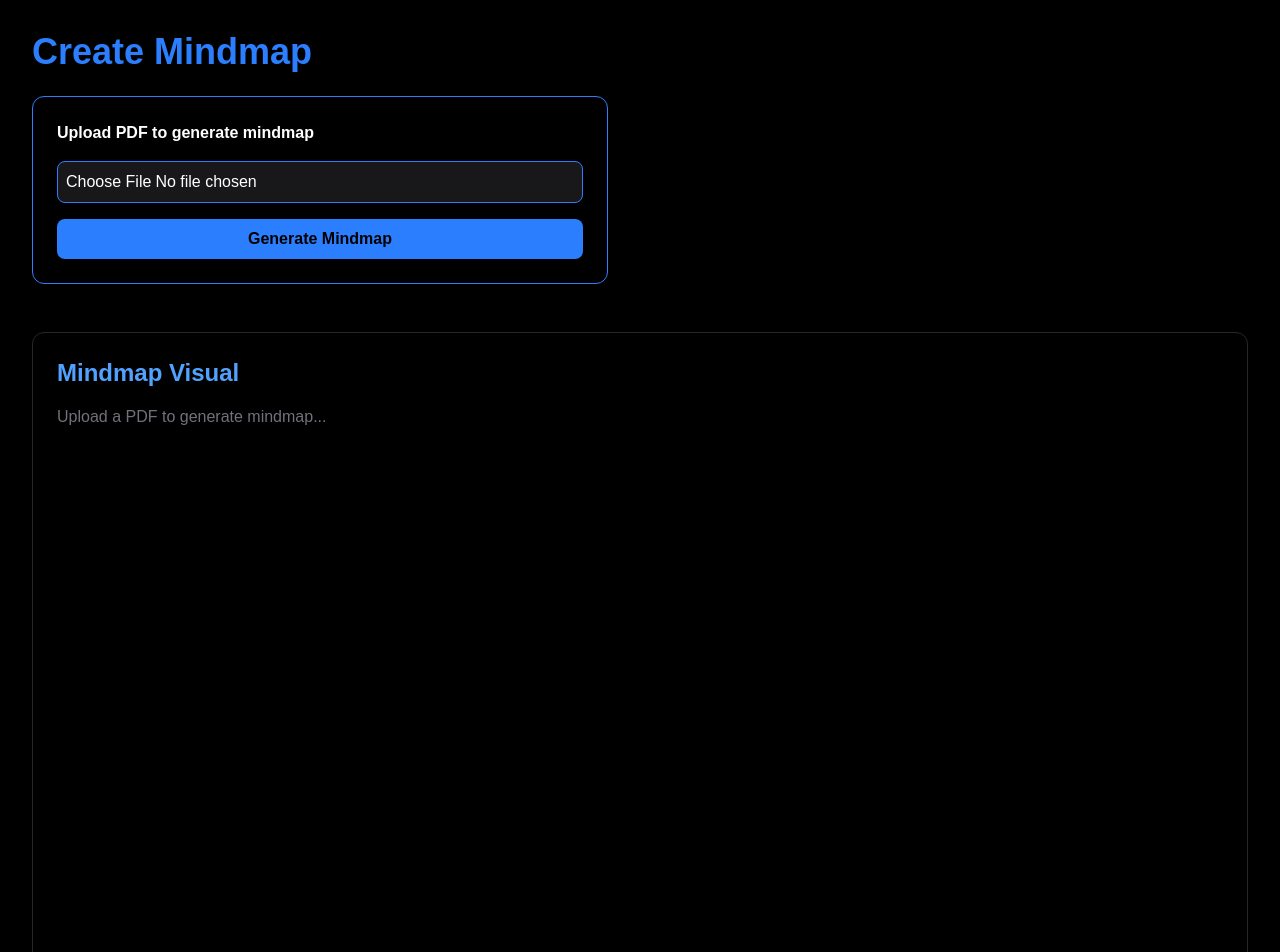
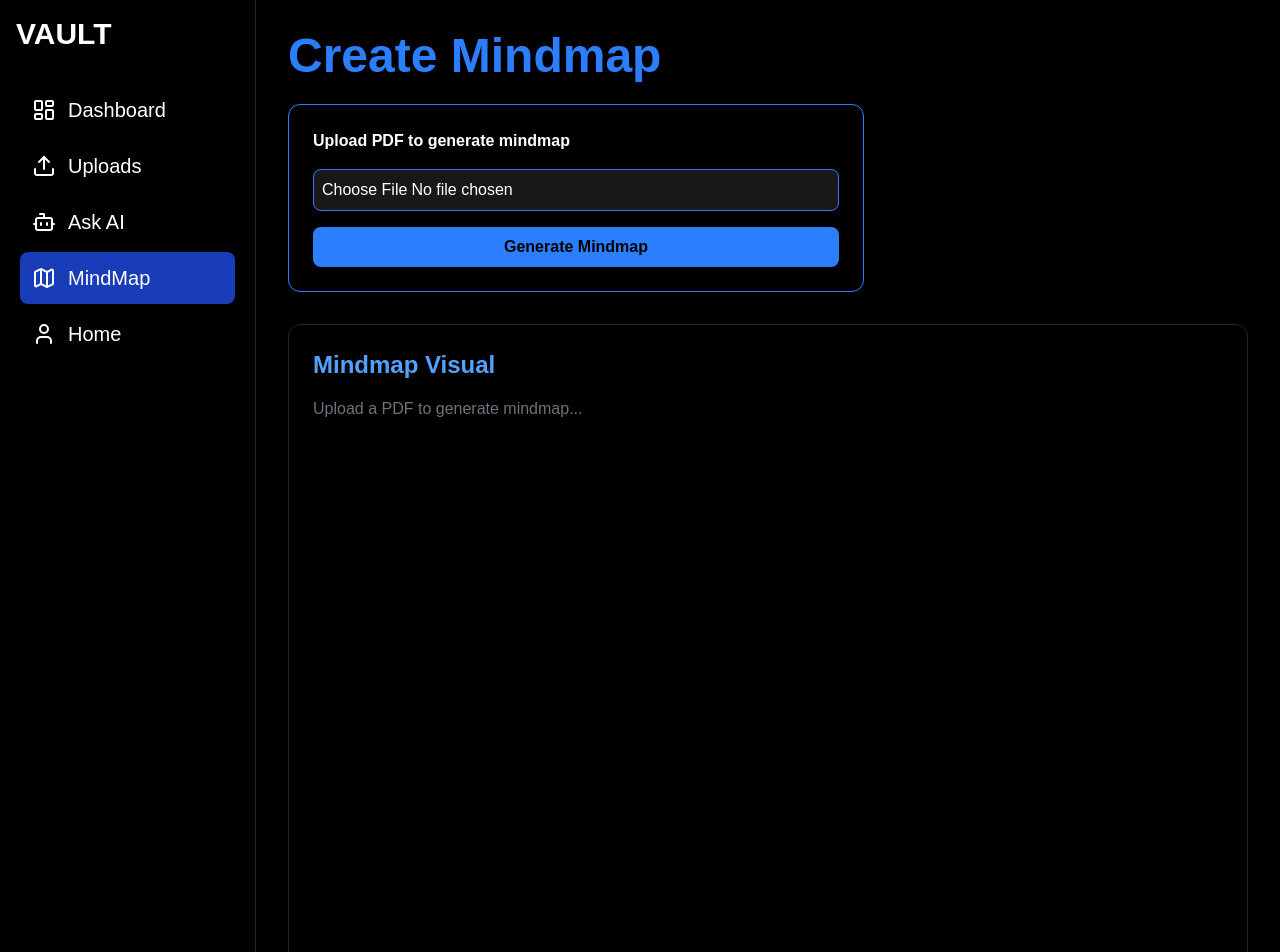
Before and after one commit to harshitrwt/Knowledge_vault, a Next.js app: page /mindmap in a window 1280 px wide. Shown: the top 952 px of the page. Built offline with nearby package versions, Linux system fonts and the light colour scheme.

Commit message:
mindmap UI fix

```diff
--- a/src/app/mindmap/page.tsx
+++ b/src/app/mindmap/page.tsx
@@ -1,5 +1,6 @@
 "use client";
 
+import Sidebar from "@/components/Sidebar";
 import { useState } from "react";
 
 export default function MindmapPage() {
@@ -25,10 +26,24 @@ export default function MindmapPage() {
   };
 
   return (
-    <div className="min-h-screen bg-black text-white p-8">
-      <h1 className="text-4xl font-bold text-blue-500 mb-6">Create Mindmap</h1>
+    <div className="flex min-h-screen bg-black text-white">
 
-      <div className="border border-blue-500 rounded-xl p-6 max-w-xl">
+        <Sidebar />
+
+
+      {/* Mobile sidebar toggle (optional) */}
+      <div className="md:hidden fixed top-0 left-0 z-50 w-64 h-full bg-black border-r border-blue-500">
+        <Sidebar />
+      </div>
+
+      {/* Main content */}
+      <main className="flex-1 p-6 md:p-8 overflow-auto">
+        <h1 className="text-4xl md:text-5xl font-bold text-blue-500 mb-6">
+          Create Mindmap
+        </h1>
+
+        {/* Upload Section */}
+        <div className="border border-blue-500 rounded-xl p-6 max-w-xl mb-8">
           <label className="block mb-4 font-semibold">
             Upload PDF to generate mindmap
           </label>
@@ -37,30 +52,37 @@ export default function MindmapPage() {
             type="file"
             accept="application/pdf"
             onChange={(e) => setFile(e.target.files?.[0] || null)}
-          className="w-full p-2 bg-zinc-900 border border-blue-500 rounded-lg"
+            className="w-full p-2 bg-zinc-900 border border-blue-500 rounded-lg mb-4"
           />
 
           <button
             onClick={handleUpload}
             disabled={!file || loading}
-          className="mt-4 w-full bg-blue-500 hover:bg-blue-600 text-black font-bold py-2 rounded-lg transition"
+            className="w-full bg-blue-500 hover:bg-blue-600 text-black font-bold py-2 rounded-lg transition"
           >
             {loading ? "Generating..." : "Generate Mindmap"}
           </button>
         </div>
 
-      {/* MINDMAP VIEW */}
-      <div className="mt-12 border border-zinc-800 rounded-xl p-6">
+        {/* Mindmap View */}
+        <div className="border border-zinc-800 rounded-xl p-6 overflow-auto">
           <h2 className="text-2xl font-semibold text-blue-400 mb-4">
             Mindmap Visual
           </h2>
 
           {mindmapData.length === 0 && (
-          <p className="text-zinc-500">Upload a PDF to generate mindmap...</p>
+            <p className="text-zinc-500">
+              Upload a PDF to generate mindmap...
+            </p>
           )}
 
           <div className="flex justify-center items-center overflow-auto">
-          <svg width="900" height="700">
+            <svg
+              width="100%"
+              height="700"
+              viewBox="0 0 900 700"
+              className="max-w-full"
+            >
               {mindmapData.map((node, i) => (
                 <g key={i}>
                   <circle
@@ -86,6 +108,7 @@ export default function MindmapPage() {
             </svg>
           </div>
         </div>
+      </main>
     </div>
   );
 }
```
Lines whose indentation alone changed are shown as unchanged.
